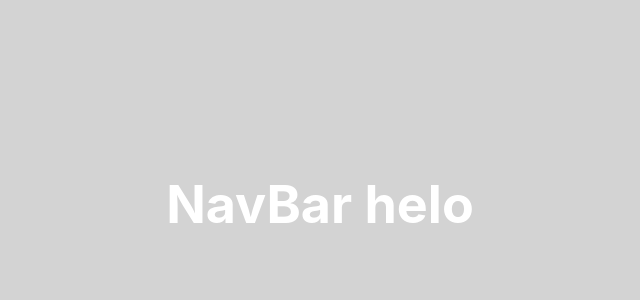
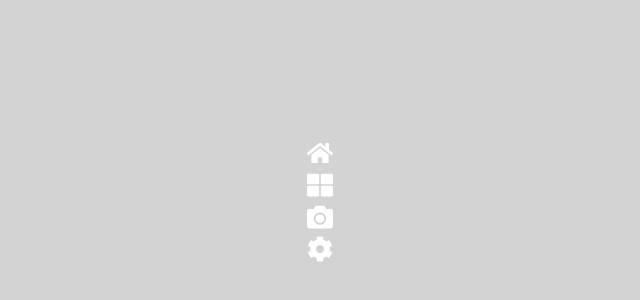
Before and after one commit to Levani1111/NavBar, a React (Create React App) app: page / in a window 1280 px wide. Shown: the part 196-496 px from the top of the page, without its empty margins (320-960 px from the left). Built offline with nearby package versions, Linux system fonts and the light colour scheme.

Commit message:
add soem code in Navbar.js & Icons

```diff
--- a/package.json
+++ b/package.json
@@ -8,6 +8,7 @@
     "@testing-library/user-event": "^7.2.1",
     "react": "^17.0.1",
     "react-dom": "^17.0.1",
+    "react-icons": "^3.11.0",
     "react-scripts": "3.4.4"
   },
   "scripts": {
--- a/src/Components/Navbar/Navbar.js
+++ b/src/Components/Navbar/Navbar.js
@@ -1,11 +1,36 @@
-import React from "react";
+import React, { Component } from "react";
+// import "./Navbar.css";
+import { FaHome, FaCamera, FaThLarge, FaCog } from "react-icons/fa";
 
-function Navbar() {
-  return (
-    <div>
-      <h1>NavBar helo</h1>
-    </div>
-  );
+class Navbar extends Component {
+  render() {
+    return (
+      <div className="Navbar__Container">
+        <div className="container">
+          <div className="icon home">
+            <i className="fab fa-icon">
+              <FaHome />
+            </i>
+          </div>
+          <div className="icon gallery">
+            <i className="fab fa-gallery">
+              <FaThLarge />
+            </i>
+          </div>
+          <div className="icon Camera">
+            <i className="fab fa-Camera">
+              <FaCamera />
+            </i>
+          </div>
+          <div className="icon FaCog">
+            <i className="fab fa-FaCog">
+              <FaCog />
+            </i>
+          </div>
+        </div>
+      </div>
+    );
+  }
 }
 
 export default Navbar;
```
Also changed, not shown: 1 other file (tests, documents, lock files or other folders).
